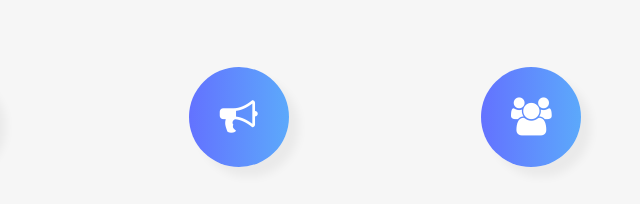
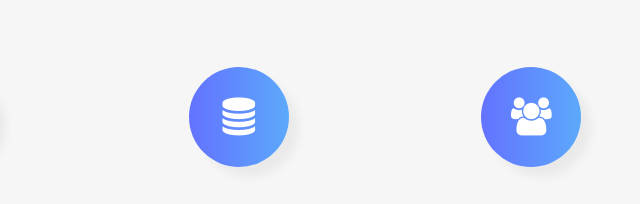
Before and after one commit to robhercarloz/robPortfolio, a plain HTML site: page index.html in a window 1280 px wide. Shown: the part 1061-1265 px from the top of the page, 255-895 px from the left. Drawn offline with nearby package versions, Linux system fonts and the light colour scheme.

Commit message:
Update index.html

```diff
--- a/index.html
+++ b/index.html
@@ -90,7 +90,7 @@
                     <p>Java, C#, ASP.Net, VB.Net, HTML, CSS, JavaScript, Bash Scripting </p>
                 </div>
                 <div class="col-xs-6 col-md-3">
-                    <i class="fa fa-bullhorn"></i>
+                    <i class="fa fa-database"></i>
                     <h3>Database Management</h3>
                     <p>MySQL, SQL Server, Java Database Connectivity, Derby</p>
                 </div>
```
